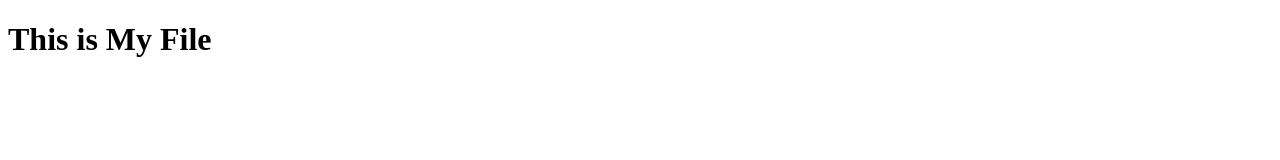
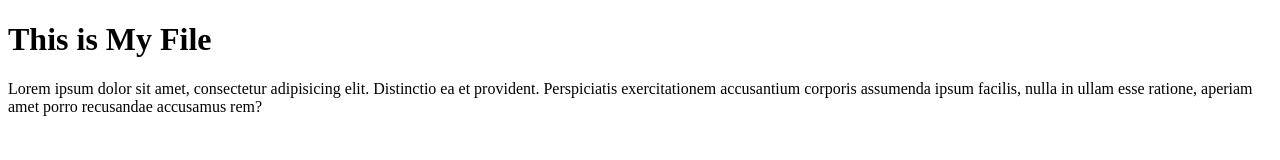
Before and after one commit to radheshyamfromambience/Fift-Time-local, a plain HTML site: page index.html in a window 1280 px wide. Drawn offline with Linux system fonts and the light colour scheme.

Commit message:
Fifth time Modified

```diff
--- a/index.html
+++ b/index.html
@@ -7,5 +7,6 @@
 </head>
 <body>
     <h1>This is My File</h1>
+    <p>Lorem ipsum dolor sit amet, consectetur adipisicing elit. Distinctio ea et provident. Perspiciatis exercitationem accusantium corporis assumenda ipsum facilis, nulla in ullam esse ratione, aperiam amet porro recusandae accusamus rem?</p>
 </body>
 </html>
```
